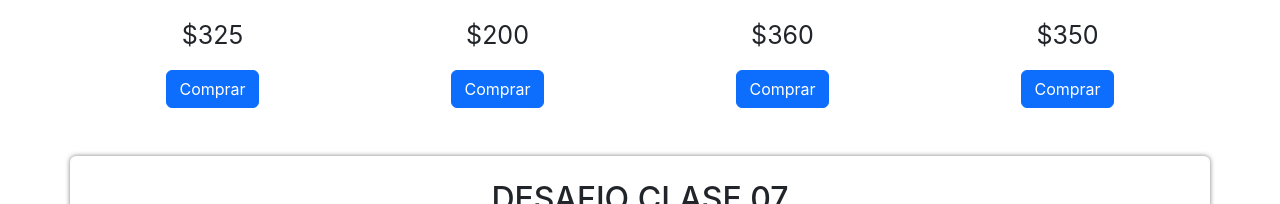
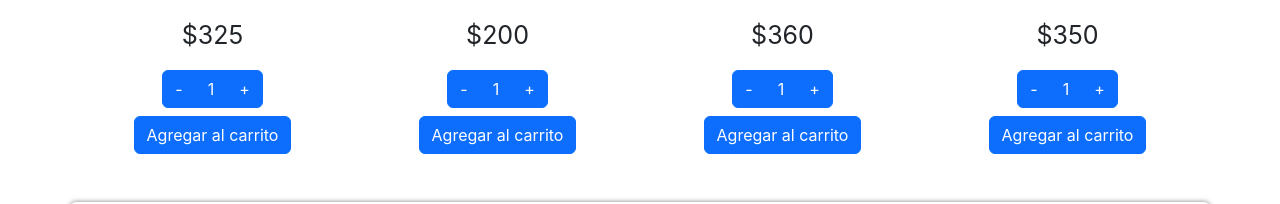
Before and after one commit to VenticinqueMauro/cursadaReactJs, a React (Create React App) app in the folder coder-app/: page / in a window 1280 px wide. Shown: the part 470-674 px from the top of the page. Built offline with nearby package versions, Linux system fonts and the light colour scheme.

Commit message:
Incorporando ItemCount a Item

```diff
--- a/coder-app/src/components/Item.jsx
+++ b/coder-app/src/components/Item.jsx
@@ -1,7 +1,36 @@
 import React from "react";
+import ItemCount from "./ItemCount";
+import { useState } from "react";
 
 
 const Item = ({ item }) => {
+
+    const [clics, setClics] = useState(1)
+
+    let stock = 10;
+    let mensajeStock = 'Superaste el Stock disponible!'
+    const alertaStock = document.getElementById('alertaStock')
+    const btnCarrito = document.getElementById(`btnCarrito${item.id}`)
+
+    const aumentar = () => {
+        clics < stock ? setClics(clics + 1) : alertaStock.innerHTML = mensajeStock;
+    }
+    const decrementar = () => {
+        clics > 1 ? setClics(clics - 1) : console.log("cantidad erronea")
+    }
+
+    const agregarAlCarrito = () => {
+        console.log(clics + " Producto/s Agregados")
+        stock = stock - clics;
+        if ( stock < 1) {
+            btnCarrito.disabled = true;
+            btnCarrito.classList.add('btn-danger')
+            btnCarrito.innerHTML = `Sin Stock`
+            console.log("Sin Stock")
+        } else {
+            console.log("Stock Disponible: " + stock)
+        }
+    }
 
     let font = { fontSize: "25px"}
 
@@ -12,7 +41,12 @@ const Item = ({ item }) => {
                     <h5 className="card-title">{item.title}</h5>
                     <p className="card-text mt-2">{item.description}</p>
                     <p className="card-text" style={font}>${item.price}</p>
-                    <a href="#" className="btn btn-primary">Comprar</a>
+                    <ItemCount aumentar={aumentar}
+                    decrementar={decrementar}
+                    contador={clics}
+                    agregarAlCarrito={agregarAlCarrito}
+                    mensaje={mensajeStock}
+                    id={item.id}/>
                 </div>
         </div>
     )
--- a/coder-app/src/components/ItemCount.jsx
+++ b/coder-app/src/components/ItemCount.jsx
@@ -1,22 +1,17 @@
 import React from 'react'
-import imgCard from "../img/img.png";
 
 
 const ItemCount = (props) => {
     return (
 
-        <div className="card imgCard" >
-            <img src={imgCard} className="card-img-top" alt="..." />
-            <div className="card-body text-center">
-                <div id="alertaStock" className="alert text-danger bold" role="alert">{props.mensajeStock}</div>
+            <>
                 <div className="btn-group" role="group" aria-label="Basic example">
                     <a type="button" className="btn btn-primary mb-2" onClick={props.decrementar}>-</a>
                     <a type="button" className="btn btn-primary mb-2">{props.contador} {props.producto}</a>
                     <a type="button" className="btn btn-primary mb-2" onClick={props.aumentar}>+</a>
                 </div>
-                <button id="btnCarrito" href="#" className="btn btn-primary d-block mx-auto" onClick={props.agregarAlCarrito}>Agregar al carrito</button>
-            </div>
-        </div>
+                <button id={`btnCarrito${props.id}`} href="#" className="btn btn-primary d-block mx-auto" onClick={props.agregarAlCarrito}>Agregar al carrito</button>
+            </>
     )
 }
 
```
